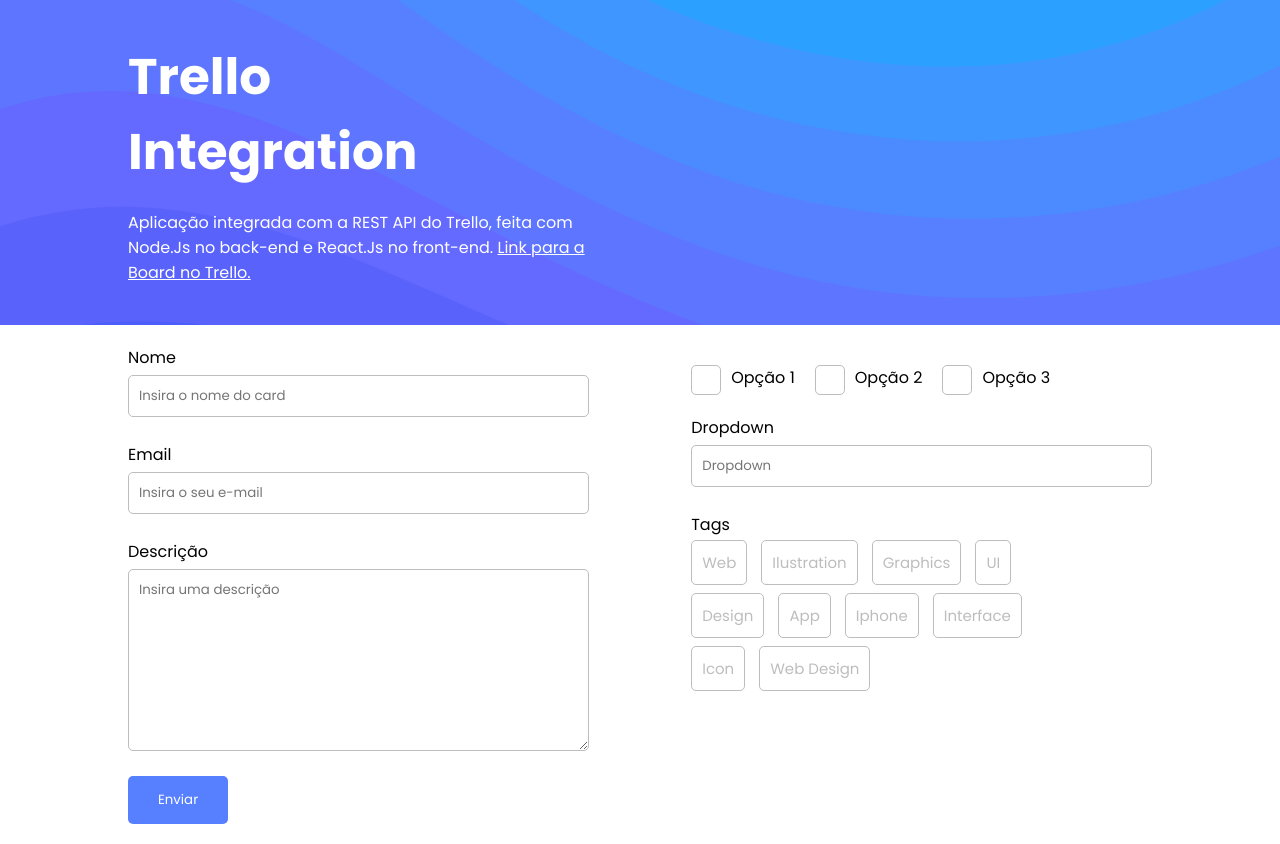
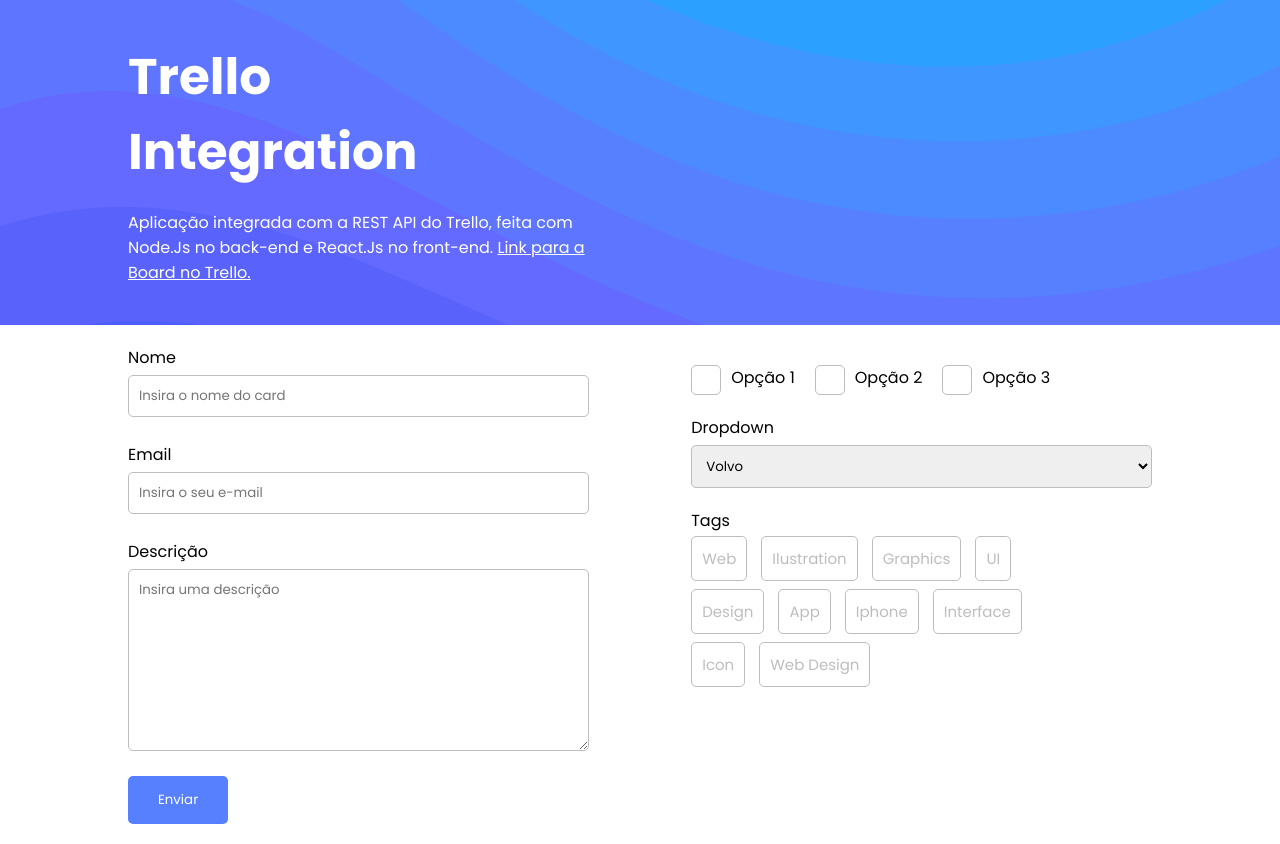
Before and after one commit to tiagolpires/trello-react-node, a React (Create React App) app in the folder client/: page / in a window 1280 px wide. Built offline with nearby package versions, Linux system fonts and the light colour scheme.

Commit message:
Dropdown style added

```diff
--- /dev/null
+++ b/client/src/components/DropDown/index.js
@@ -0,0 +1,17 @@
+import './style.css'
+
+const index = ({ setDropDown }) => {
+    return (
+        <div className="dropdown-container">
+            <label htmlFor="dropdown">Dropdown</label>
+            <select className="dropdown" name="cars" id="cars" onChange={ (e) => setDropDown(e.target.value)}>
+                <option value="volvo">Volvo</option>
+                <option value="saab">Saab</option>
+                <option value="opel">Opel</option>
+                <option value="audi">Audi</option>
+            </select>
+        </div>
+    )
+}
+
+export default index
--- /dev/null
+++ b/client/src/components/DropDown/style.css
@@ -0,0 +1,3 @@
+.dropdown {
+    cursor: pointer;
+}
--- a/client/src/components/Form/index.js
+++ b/client/src/components/Form/index.js
@@ -3,6 +3,7 @@
 import Checkboxes from '../Checkboxes'
 import Input from '../Input'
 import TextArea from '../TextArea'
+import DropDown from '../DropDown'
 import createCard from '../../Api'
 import formValidate from '../../FormValidation'
 import './style.css'
@@ -14,6 +15,7 @@
     const [emailError, setEmailError] = useState("")
     const [desc, setDesc] = useState("")
     const [descError, setDescError] = useState("")
+    const [dropDown, setDropDown] = useState("")
     const [selectedTags, setSelectedTags] = useState([])
     const [selectedTagsError, setSelectedTagsError] = useState("")
     const [sucessfulMessage, setSucessfulMessage] = useState("")
@@ -67,11 +69,7 @@
                 </div>
                 <div className="right-form">
                     <Checkboxes/>
-                    <div className="input-container">
-                        <label htmlFor="dropdown">Dropdown</label>
-                        <input type="text" name="dropdown" placeholder="Dropdown"/>
-                        <span className="input-error-message">{emailError}</span>
-                    </div>
+                    <DropDown setDropDown={setDropDown} dropDown={dropDown}/>
                     <Tags selectedTags={selectedTags} setSelectedTags={setSelectedTags} selectedTagsError={selectedTagsError}/>
                 </div>
             </div>
--- a/client/src/components/Input/style.css
+++ b/client/src/components/Input/style.css
@@ -1,15 +1,18 @@
-.input-container {
+.input-container,
+.dropdown-container {
     display: flex;
     flex-direction: column;
     margin-bottom: 20px;
 }
 
-.input-container label {
+.input-container label,
+.dropdown-container label {
     margin-bottom: 5px;
 }
 
 .input-container input,
-.input-container textarea {
+.input-container textarea,
+.dropdown {
     padding: 10px;
     border: 1px solid #BDBDBD;
     border-radius: 5px;
```
